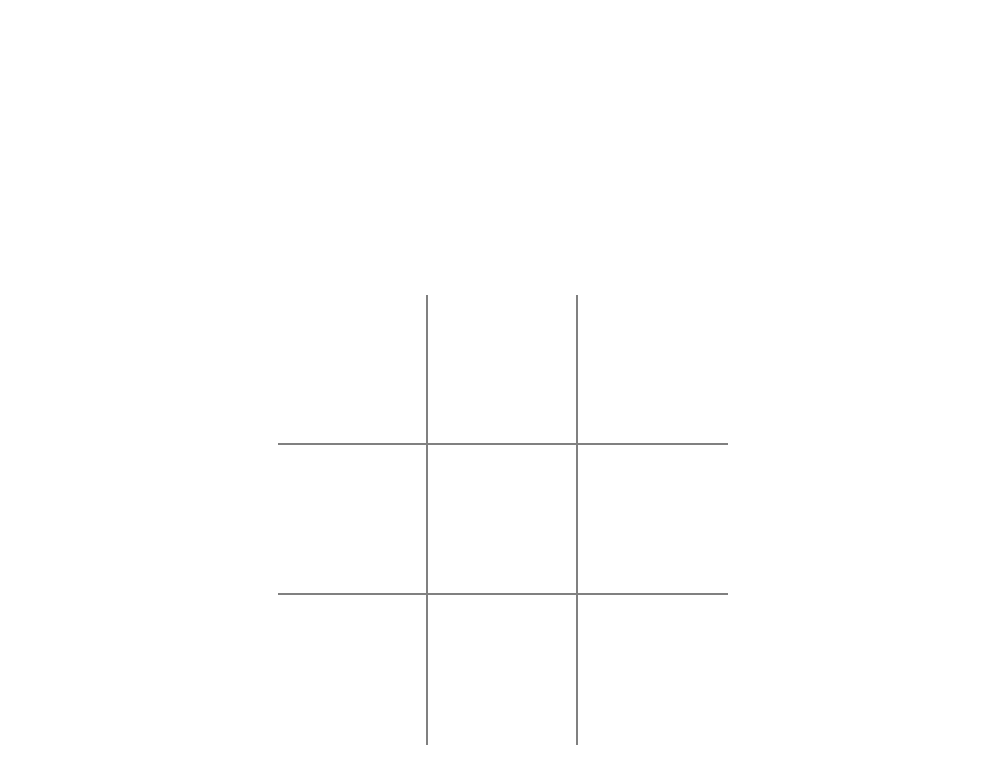
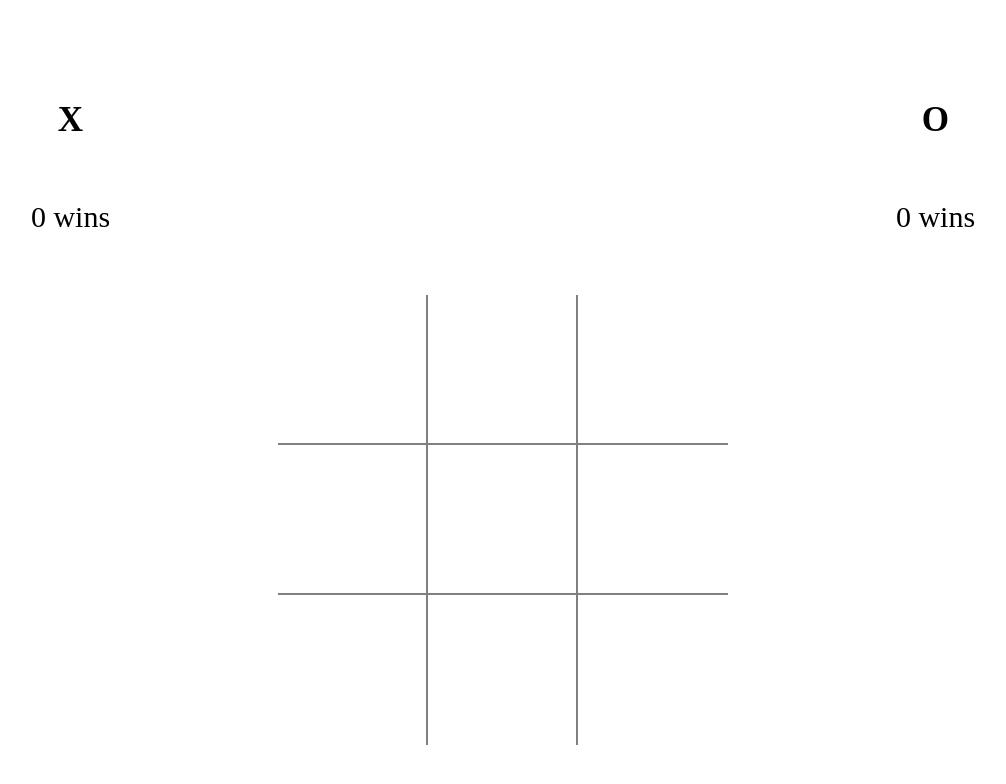
Before and after one commit to JoshBennett793/turing-tic-tac-toe, a plain HTML site: page index.html in a window 1280 px wide. Shown: the whole page, without its empty margins (137-1143 px from the left). Drawn offline with Linux system fonts and the light colour scheme.

Commit message:
Add and position player score elements

```diff
--- a/index.html
+++ b/index.html
@@ -9,7 +9,10 @@
     <title>Tic Tac vs. Toe</title>
   </head>
   <body>
-    <section id="playerOne" class="player-score"></section>
+    <section id="playerOne" class="player-score">
+      <h3>X</h3>
+      <p class="p1-score">0 wins</p>
+    </section>
     <section class="gameboard">
       <article class="gameboard-turn-indicator"></article>
       <article class="gameboard-grid">
@@ -24,6 +27,9 @@
         <div class="cell row-3 col-3" data-cell="8"></div>
       </article>
     </section>
-    <section id="playerTwo" class="player-score two"></section>
+    <section id="playerTwo" class="player-score">
+      <h3>O</h3>
+      <p class="p2-score">0 wins</p>
+    </section>
   </body>
 </html>
--- a/styles.css
+++ b/styles.css
@@ -1,8 +1,10 @@
-body {
+* {
   margin: 0;
   padding: 0;
   box-sizing: border-box;
+}
 
+body {
   display: flex;
   justify-content: space-between;
 }
@@ -12,7 +14,13 @@ body > section {
 }
 
 .player-score {
+  font-size: 30px;
   width: 25vw;
+  margin: 100px;
+  display: flex;
+  flex-direction: column;
+  align-items: center;
+  gap: 60px;
 }
 
 .gameboard {
```
